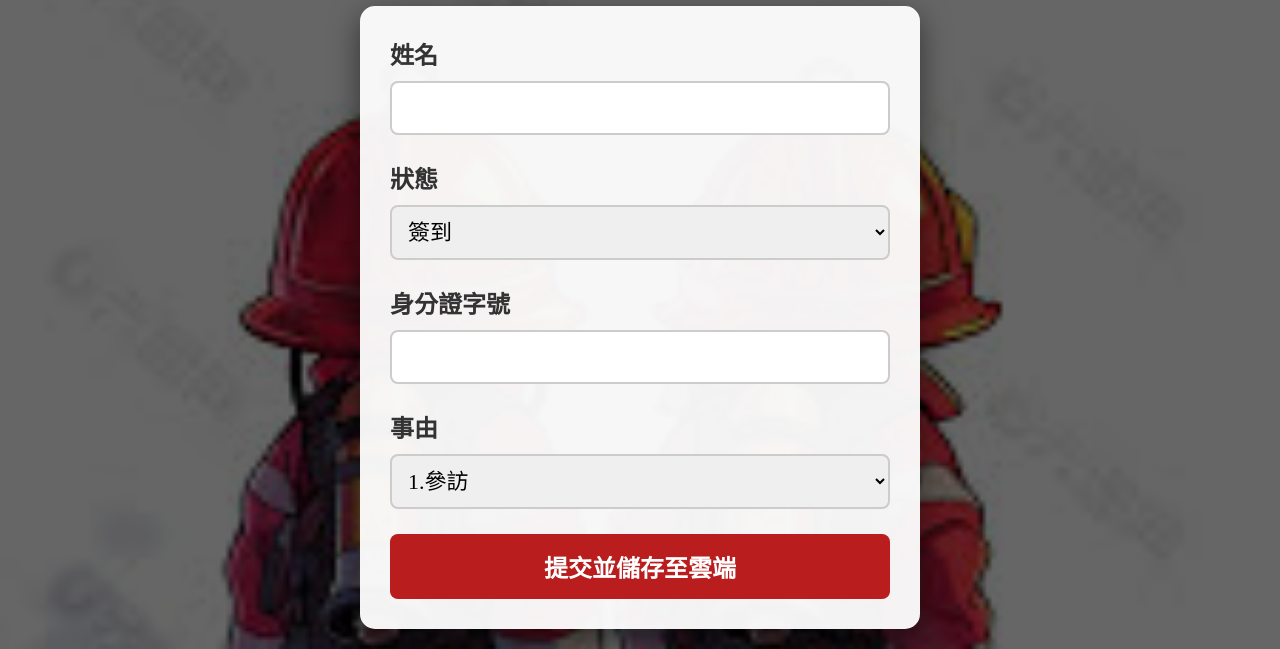
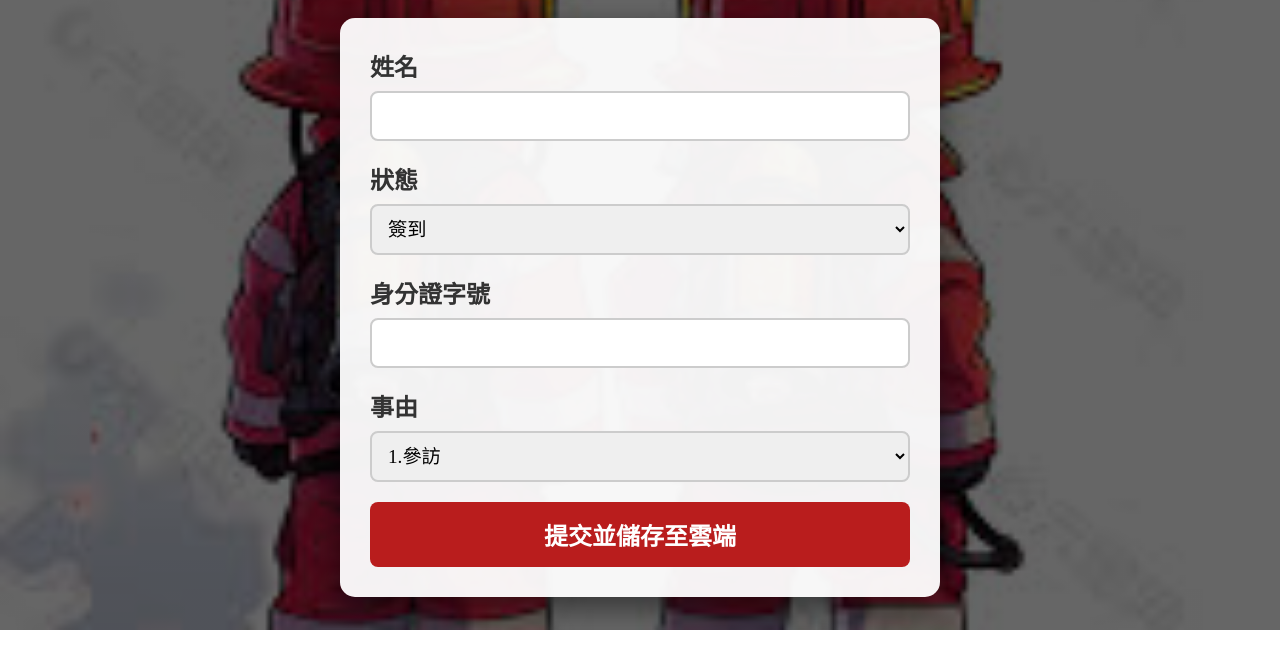
Before and after one commit to pandsection-prog/-.github.io, a plain HTML site: page index.html in a window 1280 px wide. Shown: the part 170-819 px from the top of the page. Drawn offline with Linux system fonts and the light colour scheme.

Commit message:
Update index.html

```diff
--- a/index.html
+++ b/index.html
@@ -2,6 +2,7 @@
 <html lang="zh-TW">
 <head>
     <meta charset="UTF-8">
+    <meta name="viewport" content="width=device-width, initial-scale=1.0">
     <title>2025 志工簽到系統</title>
     <style>
         body {
@@ -16,10 +17,10 @@
             min-height: 100vh;
             font-family: "標楷體", "DFKai-SB", "BiauKai", serif;
             color: white;
-            overflow: hidden;
+            overflow-x: hidden;
         }
 
-        /* 歡迎畫面與若隱若現動畫 */
+        /* 歡迎畫面：冰藍色、若隱若現動畫、比例縮放字體 */
         @keyframes fadeInOut {
             0% { opacity: 0; }
             50% { opacity: 1; }
@@ -37,17 +38,20 @@
         }
 
         #welcomeText {
-            font-size: 100px;
+            font-size: 15vw; /* 按視窗比例自動調整大小 */
             color: #A5F2F3; /* 冰藍色 */
             text-shadow: 0 0 20px #A5F2F3;
             animation: fadeInOut 3s ease-in-out forwards;
+            white-space: nowrap;
         }
 
+        /* 主容器與表單：按視窗自動調整大小比例 */
         #container {
-            display: none; /* 初始隱藏，待歡迎結束顯示 */
+            display: none;
             flex-direction: column;
             align-items: center;
-            width: 100%;
+            width: 90%; /* 寬度隨視窗縮放 */
+            max-width: 600px; /* 最大上限 */
             padding: 20px;
         }
 
@@ -57,38 +61,42 @@
             margin-bottom: 30px;
             color: #000000;
             text-align: center;
-            text-shadow: none;
         }
 
         #signForm {
             background: rgba(255, 255, 255, 0.95);
-            width: 100%;
-            max-width: 500px;
-            padding: 30px;
+            width: 100%; /* 自動填滿容器百分比 */
+            padding: 5%; /* 內距比例化 */
             border-radius: 15px;
             box-shadow: 0 10px 30px rgba(0,0,0,0.5);
             color: #333;
+            box-sizing: border-box;
         }
 
-        .item { margin-bottom: 25px; }
-        label { display: block; font-weight: bold; margin-bottom: 10px; font-size: 24px; }
+        .item { margin-bottom: 20px; }
+        label { display: block; font-weight: bold; margin-bottom: 8px; font-size: 1.5rem; }
 
         input, select {
-            width: 100%; padding: 12px; font-size: 22px; font-family: inherit;
+            width: 100%; padding: 12px; font-size: 1.2rem; font-family: inherit;
             border: 2px solid #ccc; border-radius: 8px; box-sizing: border-box;
         }
 
         button {
             width: 100%; padding: 15px; background: #b91d1d; color: white;
-            border: none; border-radius: 8px; cursor: pointer; font-size: 24px;
+            border: none; border-radius: 8px; cursor: pointer; font-size: 1.5rem;
             font-family: inherit; font-weight: bold; transition: 0.3s;
         }
         button:hover { background: #7f1d1d; transform: scale(1.02); }
+
+        /* 手機版字體微調 */
+        @media (max-width: 480px) {
+            h2#mainTitle { font-size: 40px; }
+            label { font-size: 1.2rem; }
+        }
     </style>
 </head>
 <body>
 
-    <!-- 初始歡迎畫面 -->
     <div id="welcomeOverlay">
         <div id="welcomeText">歡迎</div>
     </div>
@@ -117,22 +125,22 @@
     </div>
 
     <script>
-    // 歡迎動畫結束後切換顯示
-    window.addEventListener('load', () => {
-        setTimeout(() => {
-            document.getElementById('welcomeOverlay').style.display = 'none';
-            document.getElementById('container').style.display = 'flex';
-        }, 3000); // 3秒後跳轉
-
-        nameInput.value = localStorage.getItem('volunteer_name') || '';
-        idCardInput.value = localStorage.getItem('volunteer_idCard') || '';
-    });
-
     const scriptURL = 'https://script.google.com/macros/s/AKfycbwIMnqLA4-oxnm3gxyiOaBMdIzkcjuRRSuYcsvwZSASU95agw9ajxSCtvHAg0Xw7hJqQg/exec';
     const form = document.getElementById('signForm');
     const nameInput = document.getElementById('name');
     const idCardInput = document.getElementById('idCard');
     const btn = document.getElementById('submitBtn');
+
+    window.addEventListener('load', () => {
+        // 歡迎畫面 3 秒後自動隱藏並顯示表單
+        setTimeout(() => {
+            document.getElementById('welcomeOverlay').style.display = 'none';
+            document.getElementById('container').style.display = 'flex';
+        }, 3000);
+
+        nameInput.value = localStorage.getItem('volunteer_name') || '';
+        idCardInput.value = localStorage.getItem('volunteer_idCard') || '';
+    });
 
     nameInput.addEventListener('input', () => localStorage.setItem('volunteer_name', nameInput.value));
     idCardInput.addEventListener('input', () => localStorage.setItem('volunteer_idCard', idCardInput.value));
```
